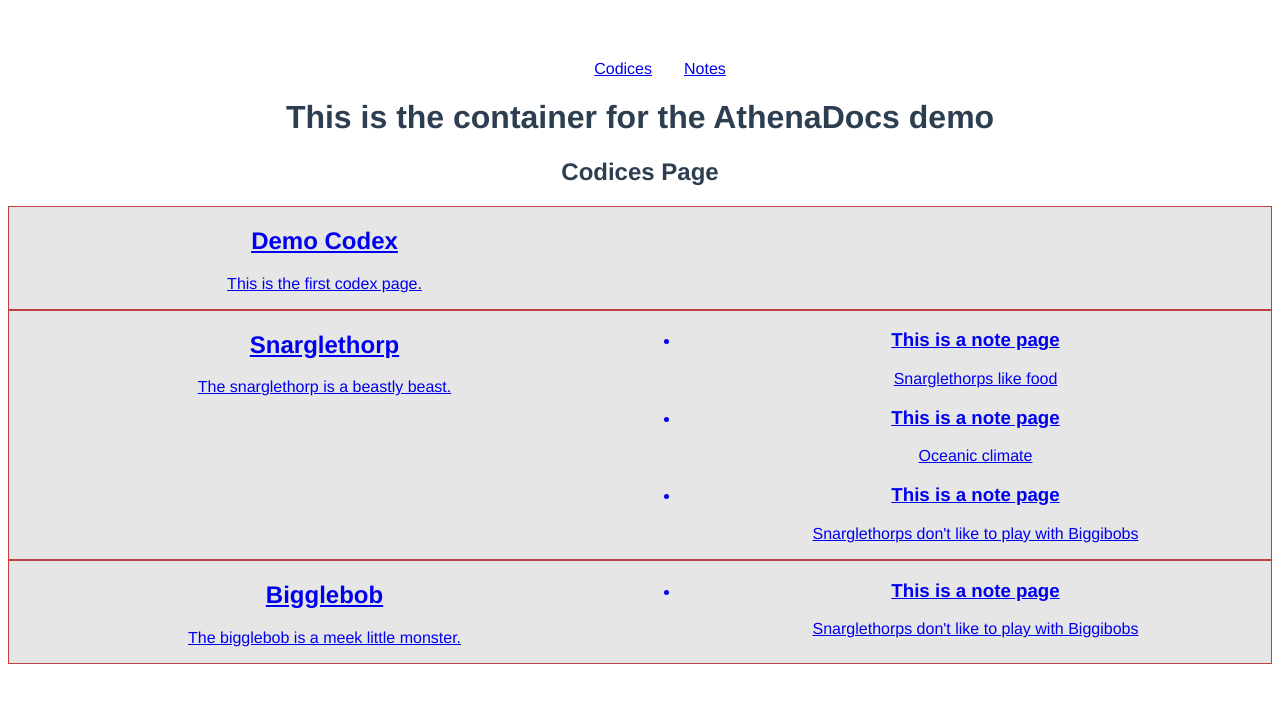
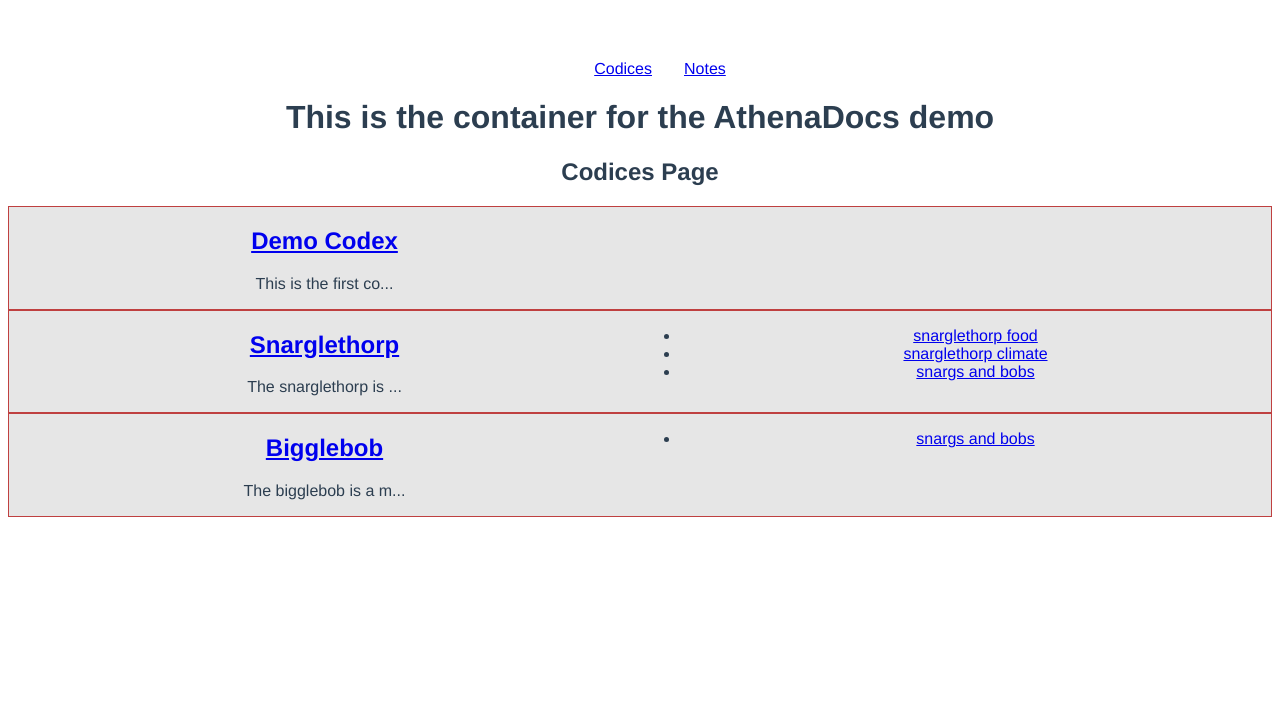
Before and after one commit to Jantho1990/athena-docs-exp, a Vue app: page /#/codices in a window 1280 px wide. Shown: the top 702 px of the page. Built offline with nearby package versions, Linux system fonts and the light colour scheme.

Commit message:
refactored CodicesIndex to use a CodexPreview; codex links on CodicesIndex now only on codex title

```diff
--- /dev/null
+++ b/src/components/CodexPreview.vue
@@ -0,0 +1,59 @@
+<template>
+    <div class="codex-container">
+      <div class="codex">
+        <router-link :to="`/codex/${id}`">
+          <h2>{{ title }}</h2>
+        </router-link>
+        <p>{{ content.substr(0, 20) }}...</p>
+      </div>
+      <div class="codex-notes">
+        <ul>
+          <li v-for="note in notes" :key="note.id">
+            <router-link :to="`/notes/${note.id}`">{{ note.title }}</router-link>
+          </li>
+        </ul>
+      </div>
+    </div>
+</template>
+
+<script>
+export default {
+  name: 'CodexPreview',
+  props: {
+    content: {
+      type: String,
+      default: 'Filler codex content'
+    },
+    id: {
+      type: Number
+    },
+    notes: {
+      type: Array,
+      default () {
+        return []
+      }
+    },
+    title: {
+      type: String,
+      default: 'Codex Page'
+    }
+  }
+}
+</script>
+
+<style lang="scss" scoped>
+.codex-container {
+  border: 1px solid hsl(0, 50%, 50%);
+  background: hsl(0, 0%, 90%);
+  display: grid;
+  grid-template-columns: 1fr 1fr;
+  grid-template-areas:
+    "codex-left codex-right";
+  .codex {
+    grid-area: codex-left;
+  }
+  .codex-notes {
+    grid-area: codex-right;
+  }
+}
+</style>
--- a/src/components/pages/CodicesPage.vue
+++ b/src/components/pages/CodicesPage.vue
@@ -3,9 +3,7 @@
     <h2>Codices Page</h2>
     <div class="codices">
       <div v-for="codex in codices" :key="codex.id">
-        <router-link :to="`/codex/${codex.id}`">
-          <CodexView v-bind="codex"/>
-        </router-link>
+        <CodexPreview v-bind="codex"/>
       </div>
     </div>
   </div>
@@ -13,11 +11,11 @@
 
 <script>
 import content from '../../content/demoData.json'
-import CodexView from '../CodexView'
+import CodexPreview from '../CodexPreview'
 
 export default {
   components: {
-    CodexView
+    CodexPreview
   },
   data () {
     return {
--- a/src/content/demoData.json
+++ b/src/content/demoData.json
@@ -22,14 +22,17 @@
     "notes": [
         {
             "id": 1,
+            "title": "snarglethorp food",
             "content": "Snarglethorps like food"
         },
         {
             "id": 2,
+            "title": "snarglethorp climate",
             "content": "Oceanic climate"
         },
         {
             "id": 3,
+            "title": "snargs and bobs",
             "content": "Snarglethorps don't like to play with Biggibobs"
         }
     ]
```
